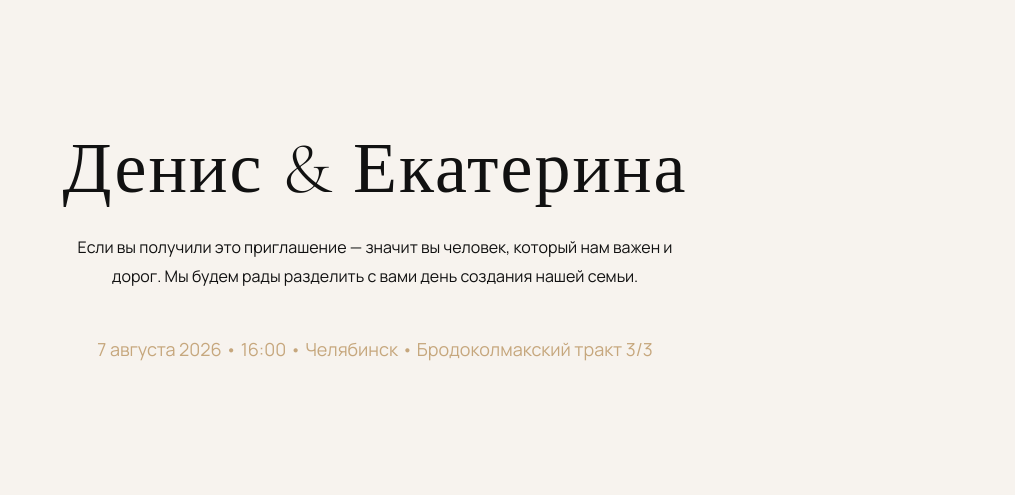
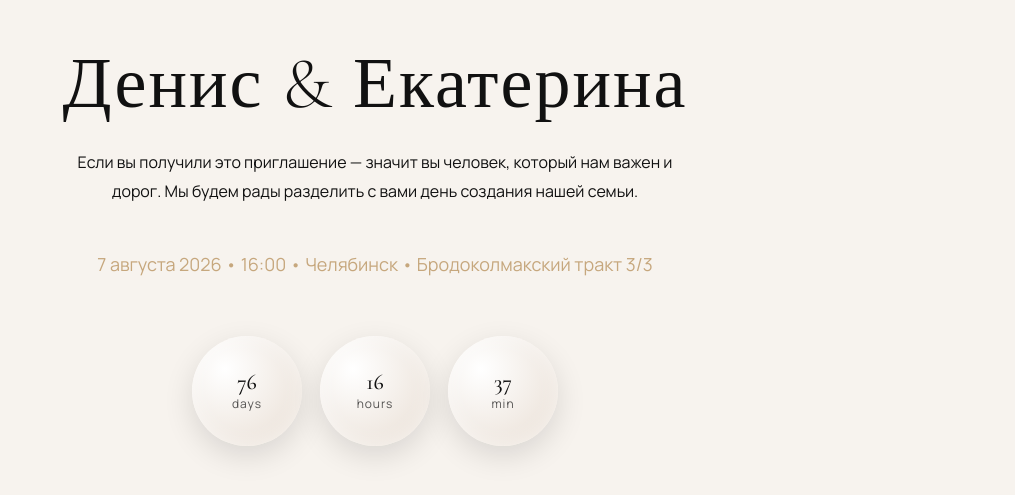
Before and after one commit to eekaterina-pr/wedding-invitation, a plain HTML site: page index.html in a window 1280 px wide. Shown: the part 1077-1572 px from the top of the page, without its empty margins (265-1280 px from the left). Drawn offline with nearby package versions, Linux system fonts and the light colour scheme.

Commit message:
Update index.html

```diff
--- a/index.html
+++ b/index.html
@@ -107,21 +107,6 @@ color:white;
 transform:translateY(-2px);
 }
 
-/* ===== FADE ===== */
-.fade{
-position:fixed;
-inset:0;
-background:#f7f3ee;
-opacity:0;
-pointer-events:none;
-transition:1.5s ease;
-z-index:10;
-}
-
-.fade.active{
-opacity:1;
-}
-
 /* ===== HERO ===== */
 .hero{
 min-height:100vh;
@@ -170,6 +155,63 @@ from{opacity:0;transform:translateY(20px)}
 to{opacity:1;transform:translateY(0)}
 }
 
+/* ===== PEARL TIMER ===== */
+.timer{
+display:flex;
+gap:18px;
+justify-content:center;
+margin-top:60px;
+flex-wrap:wrap;
+}
+
+.pearl{
+width:110px;
+height:110px;
+border-radius:50%;
+background:radial-gradient(circle at 30% 30%, #ffffff, #e8ddd2);
+box-shadow:
+0 10px 30px rgba(0,0,0,0.12),
+inset 0 0 20px rgba(255,255,255,0.6);
+display:flex;
+flex-direction:column;
+align-items:center;
+justify-content:center;
+position:relative;
+animation:glow 3s ease-in-out infinite alternate;
+}
+
+@keyframes glow{
+0%{transform:translateY(0px)}
+100%{transform:translateY(-4px)}
+}
+
+.pearl span{
+font-size:22px;
+font-weight:500;
+font-family:"Cormorant Garamond";
+}
+
+.pearl small{
+font-size:12px;
+opacity:0.7;
+letter-spacing:1px;
+}
+
+/* FADE */
+.fade{
+position:fixed;
+inset:0;
+background:#f7f3ee;
+opacity:0;
+pointer-events:none;
+transition:1.5s ease;
+z-index:10;
+}
+
+.fade.active{
+opacity:1;
+}
+
 </style>
 </head>
 
@@ -203,6 +245,10 @@ to{opacity:1;transform:translateY(0)}
 <div class="meta">
 7 августа 2026 • 16:00 • Челябинск • Бродоколмакский тракт 3/3
 </div>
+
+<!-- PEARL TIMER -->
+<div class="timer" id="timer"></div>
+
 </section>
 
 <div class="fade" id="fade"></div>
@@ -221,6 +267,27 @@ document.getElementById("hero").scrollIntoView({behavior:"smooth"});
 },1200);
 }
 
+// countdown
+function updateTimer(){
+
+const target = new Date("2026-08-07T16:00:00");
+const now = new Date();
+const diff = target - now;
+
+const days = Math.floor(diff / (1000*60*60*24));
+const hours = Math.floor(diff / (1000*60*60)) % 24;
+const minutes = Math.floor(diff / (1000*60)) % 60;
+
+document.getElementById("timer").innerHTML = `
+<div class="pearl"><span>${days}</span><small>days</small></div>
+<div class="pearl"><span>${hours}</span><small>hours</small></div>
+<div class="pearl"><span>${minutes}</span><small>min</small></div>
+`;
+}
+
+setInterval(updateTimer,1000);
+updateTimer();
+
 </script>
 
 </body>
```
